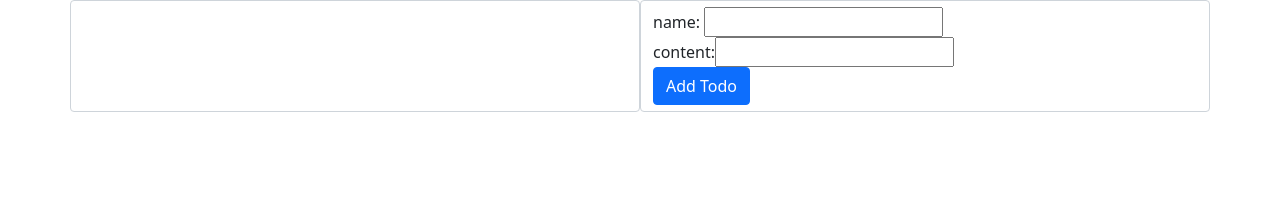
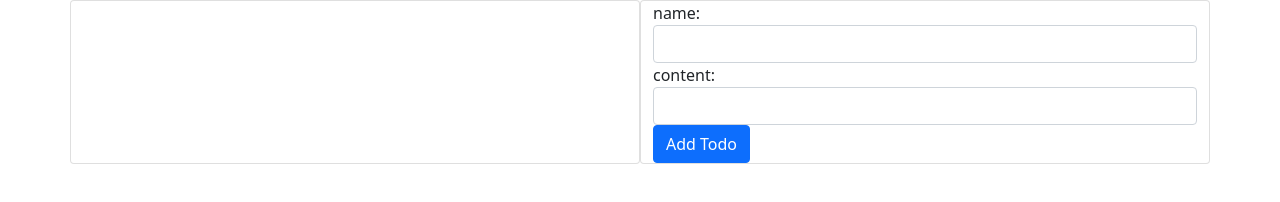
Before and after one commit to miladifiras01/AtelierJS, a website: page Exercice3.html in a window 1280 px wide. Drawn offline with Linux system fonts and the light colour scheme.

Commit message:
input class setting

```diff
--- a/Exercice3.html
+++ b/Exercice3.html
@@ -13,10 +13,12 @@
 <body>
     <div class="container">
         <div class="row">
-            <div class="form-control col" id="left-side"> </div>
-            <div class="form-control col" id="right-side">
-                <div><label for="name">name:</label> <input type="text" name="name" id="name"> </div>
-                <div><label for="content">content:</label><input type="text" name="content" id="content"> </div>
+            <div class="card col" id="left-side"> </div>
+            <div class="card col" id="right-side">
+                <div><label for="name">name:</label> <input type="text" name="name" id="name" class="form-control">
+                </div>
+                <div><label for="content">content:</label><input type="text" name="content" id="content"
+                        class="form-control "> </div>
                 <div><button class="btn btn-primary" type="submit">Add Todo</button></div>
             </div>
         </div>
```
